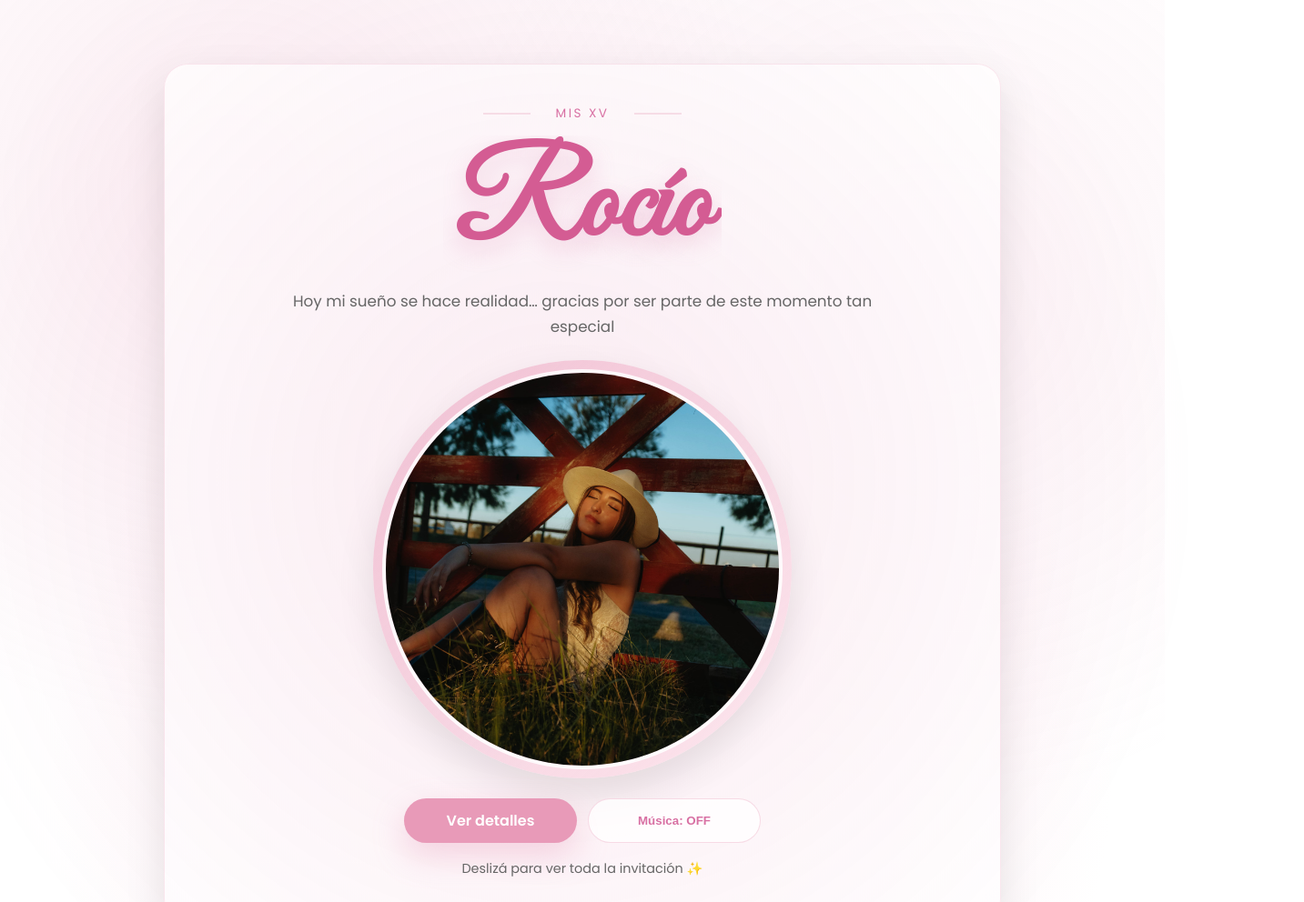
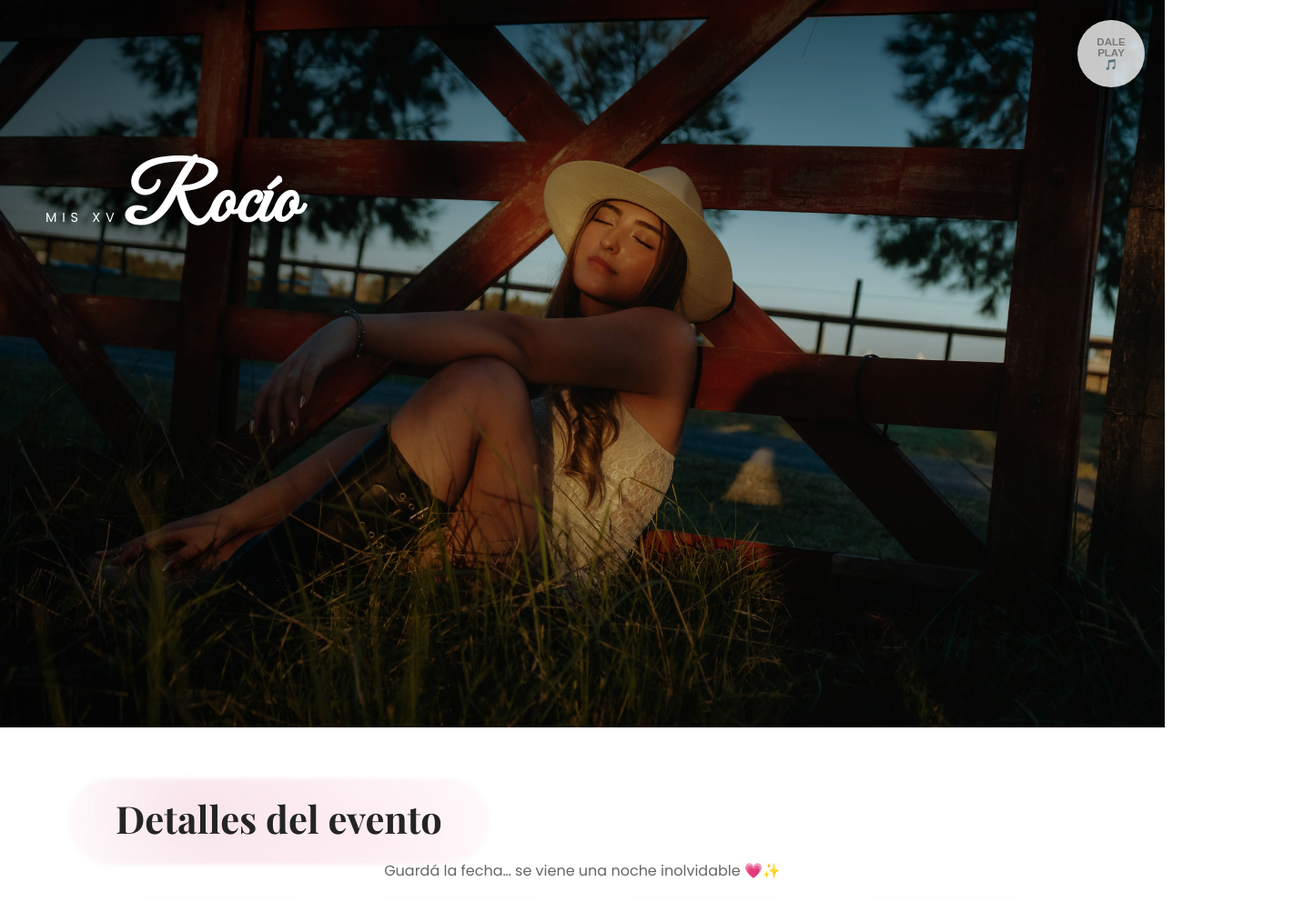
Before and after one commit to Micaelarombola/XV-Rocio, a plain HTML site: page index.html in a window 1280 px wide. Shown: the top 992 px of the page at 91% size, 1433 px wide, since content can reach past the window. Drawn offline with nearby package versions, Linux system fonts and the light colour scheme.

Commit message:
arreglo portada

```diff
--- a/app.js
+++ b/app.js
@@ -51,11 +51,11 @@ musicBtn?.addEventListener("click", async () => {
 
     if (bgMusic.paused) {
       await bgMusic.play();
-      musicBtn.textContent = "Música: ON";
+      musicBtn.innerHTML = "<span>PAUSA</span> 🎵";
       musicBtn.setAttribute("aria-pressed", "true");
     } else {
       bgMusic.pause();
-      musicBtn.textContent = "Música: OFF";
+      musicBtn.innerHTML = "<span>DALE<br>PLAY</span> 🎵";
       musicBtn.setAttribute("aria-pressed", "false");
     }
   } catch {
--- a/index.html
+++ b/index.html
@@ -24,34 +24,19 @@
   </div>
 
   <!-- HERO -->
+  <!-- HERO -->
 <header class="hero" id="top">
   <div class="heroOverlay"></div>
 
-    <div class="heroCard">
-      <div class="heroTitleBlock">
+  <div class="heroText">
     <p class="kicker reveal">MIS XV</p>
     <h1 class="name reveal delay-1">Rocío</h1>
   </div>
 
-      <p class="heroPhrase reveal delay-2">
-        Hoy mi sueño se hace realidad… gracias por ser parte de este momento tan especial
-      </p>
-
-      <div class="mainPhotoWrap reveal delay-3">
-        <img class="mainPhoto" src="assets/principal.jpeg" alt="Rocío - foto principal" />
-      </div>
-
-      <div class="heroActions reveal delay-4">
-        <a class="btn btnPrimary" href="#details">Ver detalles</a>
-        <button class="btn btnGhost" id="musicBtn" aria-pressed="false" type="button">
-          Música: OFF
+  <button class="musicCircle" id="musicBtn" aria-pressed="false" type="button">
+    <span>DALE<br>PLAY</span>
+    🎵
   </button>
-      </div>
-
-      <p class="scrollHint reveal delay-4">
-        Deslizá para ver toda la invitación ✨
-      </p>
-    </div>
 </header>
 
   <!-- AUDIO -->
--- a/styles.css
+++ b/styles.css
@@ -66,166 +66,123 @@ body{
 
 /* HERO */
 .hero{
-  min-height:auto;
-  display:grid;
-  place-items:center;
-  padding:70px 18px 40px;
+  min-height:100vh;
+  width:100%;
   position:relative;
+  overflow:hidden;
+  background-image:url("assets/principal.jpeg");
+  background-size:cover;
+  background-position:center;
+  background-repeat:no-repeat;
+  display:flex;
+  align-items:flex-start;
+  justify-content:flex-start;
+  padding:170px 30px 30px;
 }
+
 .heroOverlay{
   position:absolute;
   inset:0;
   background:
-    radial-gradient(circle at 20% 20%, rgba(232,154,184,.18), transparent 45%),
-    radial-gradient(circle at 80% 30%, rgba(232,154,184,.12), transparent 45%),
-    radial-gradient(circle at 50% 80%, rgba(252,228,236,.95), transparent 55%);
-  z-index:-1;
+    linear-gradient(to bottom, rgba(0,0,0,.55), rgba(0,0,0,.10) 45%, rgba(0,0,0,.45)),
+    linear-gradient(to right, rgba(0,0,0,.45), transparent 45%);
+  z-index:1;
 }
 
-.heroCard{
-  width:min(920px, 92vw);
-  text-align:center;
-  padding:44px 22px 34px;
-  border-radius:var(--radius);
-  background:rgba(255,255,255,.82);
-  box-shadow:var(--shadow);
-  border:1px solid rgba(232,154,184,.22);
+.heroText{
   position:relative;
+  z-index:2;
+  color:white;
+  margin-left:20px;
+  margin-top:10px;
+}
+
+.kicker{
+  letter-spacing:.4em;
+  text-transform:uppercase;
+  font-size:.9rem;
+  color:white;
+  margin:0 0 6px;
+  opacity:.85;
+  position:relative;
+  display:inline-block;
+  padding:0;
+}
+
+.kicker::before,
+.kicker::after{
+  display:none;
+}
+
+.name{
+  font-family:"Great Vibes", cursive;
+  font-size:clamp(3.2rem, 7vw, 5.8rem);
+  margin:0;
+  line-height:1;
+  color:white;
+  text-shadow:0 10px 30px rgba(0,0,0,.55);
+  position:relative;
+  display:inline-block;
+  padding:0;
   overflow:visible;
 }
 
-.heroCard::after{
-  content:"";
-  position:absolute;
-  inset:-40%;
-  background: radial-gradient(circle, rgba(216,112,163,.12), transparent 60%);
-  animation:pulse 5s ease-in-out infinite;
-  pointer-events:none;
+.name::after{
+  display:none;
 }
 
-@keyframes pulse{
-  0%,100%{ transform: translate(-2%, -1%) scale(1); }
-  50%{ transform: translate(2%, 1%) scale(1.05); }
-}
-
-.heroCard > *{
-  position:relative;
-  z-index:1;
-}
-
-.heroTitleBlock{
+.musicCircle{
+  position:fixed;
+  top:22px;
+  right:22px;
+  z-index:10;
+  width:74px;
+  height:74px;
+  border-radius:50%;
+  border:none;
+  background:rgba(255,255,255,.78);
+  color:#777;
+  font-weight:800;
+  font-size:.72rem;
   display:flex;
   flex-direction:column;
   align-items:center;
   justify-content:center;
-  gap:8px;
-  width:100%;
+  cursor:pointer;
+  box-shadow:0 8px 24px rgba(0,0,0,.22);
+  transition:transform .2s ease, box-shadow .2s ease;
 }
 
-.kicker{
-  letter-spacing:.18em;
-  text-transform:uppercase;
-  font-size:.85rem;
-  color:var(--pink2);
-  margin:0 0 6px;
-  position:relative;
-  display:inline-block;
-  padding:0 14px;
+.musicCircle span{
+  line-height:1.05;
 }
 
-.kicker::before,
-.kicker::after{
-  content:"";
-  position:absolute;
-  top:50%;
-  width:52px;
-  height:1px;
-  background:rgba(232,154,184,.55);
-  transform:translateY(-50%);
+.musicCircle:hover{
+  transform:scale(1.04);
+  box-shadow:0 12px 30px rgba(0,0,0,.25);
 }
 
-.kicker::before{ right:100%; margin-right:14px; }
-.kicker::after{ left:100%; margin-left:14px; }
+@media (max-width: 768px){
+  .hero{
+    padding:135px 22px 30px;
+    background-position:center top;
+  }
 
-.name{
-  font-family:"Great Vibes", cursive;
-  font-size:clamp(4.2rem, 12vw, 8.2rem);
-  margin:0;
-  line-height:1.05;
-  color:#d45c93;
-  text-shadow:0 10px 26px rgba(216,112,163,.25);
-  position:relative;
-  display:inline-block;
-  padding:12px 12px 6px;
-  overflow:hidden;
-}
+  .heroText{
+    margin-left:6px;
+  }
 
-.name::after{
-  content:"";
-  position:absolute;
-  top:0;
-  left:-120%;
-  width:60%;
-  height:100%;
-  background: linear-gradient(
-    120deg,
-    transparent 0%,
-    rgba(255,255,255,.55) 42%,
-    rgba(255,255,255,.95) 50%,
-    rgba(255,255,255,.55) 58%,
-    transparent 100%
-  );
-  transform: skewX(-20deg);
-  animation:silverShine 6.5s ease-in-out infinite;
-  pointer-events:none;
-  mix-blend-mode:screen;
-  opacity:.95;
-}
+  .name{
+    font-size:clamp(3rem, 18vw, 5.2rem);
+  }
 
-@keyframes silverShine{
-  0%{ left:-120%; }
-  38%{ left:120%; }
-  100%{ left:120%; }
-}
-
-.heroPhrase{
-  margin:12px auto 0;
-  max-width:650px;
-  color:var(--muted);
-  font-size:1.05rem;
-  line-height:1.7;
-}
-
-.mainPhotoWrap{
-  margin:22px auto 0;
-  width:min(460px, 86vw);
-  border-radius:999px;
-  padding:10px;
-  background: linear-gradient(135deg, rgba(232,154,184,.55), rgba(252,228,236,.85));
-  box-shadow:0 18px 42px rgba(0,0,0,.10);
-}
-
-.mainPhoto{
-  width:100%;
-  display:block;
-  border-radius:999px;
-  aspect-ratio:1 / 1;
-  object-fit:cover;
-  border:4px solid rgba(255,255,255,.85);
-}
-
-.heroActions{
-  margin-top:22px;
-  display:flex;
-  gap:12px;
-  justify-content:center;
-  flex-wrap:wrap;
-}
-
-.scrollHint{
-  margin-top:18px;
-  font-size:.9rem;
-  color:var(--muted);
+  .musicCircle{
+    top:16px;
+    right:16px;
+    width:68px;
+    height:68px;
+    font-size:.68rem;
+  }
 }
 
 /* BASE */
```
Lines whose indentation alone changed are shown as unchanged.
